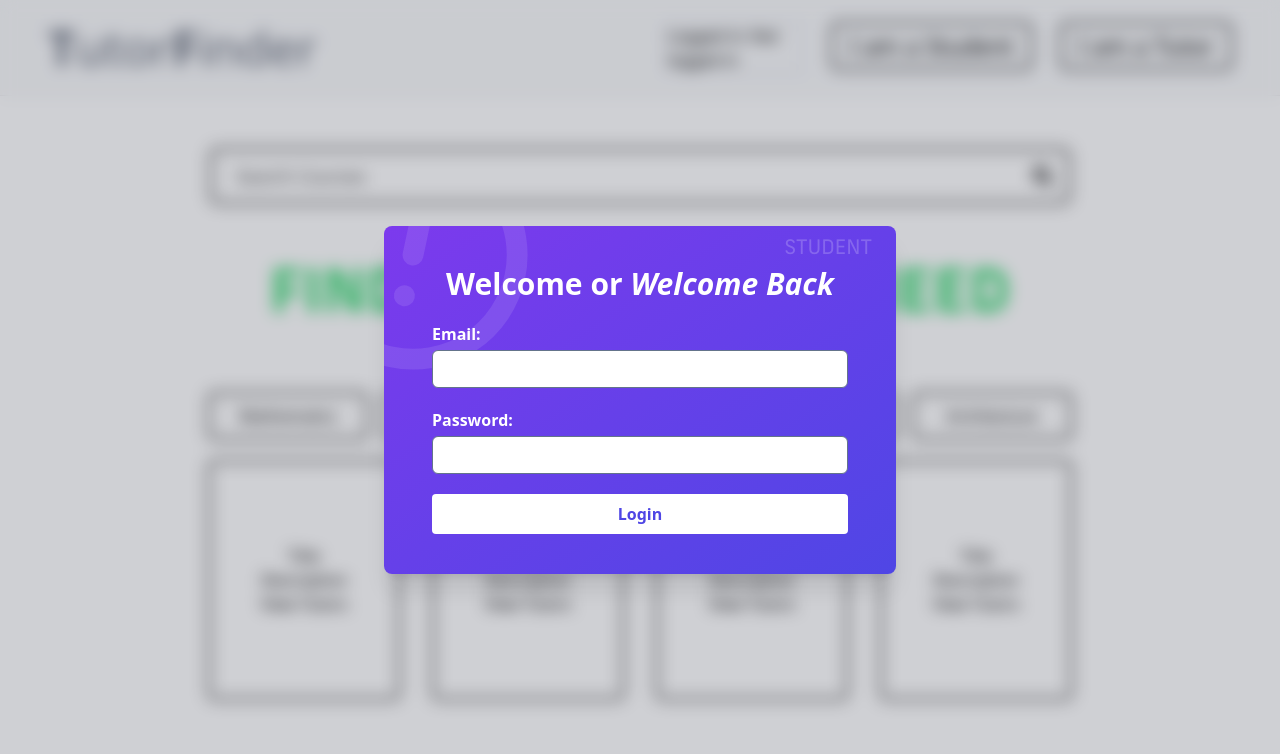
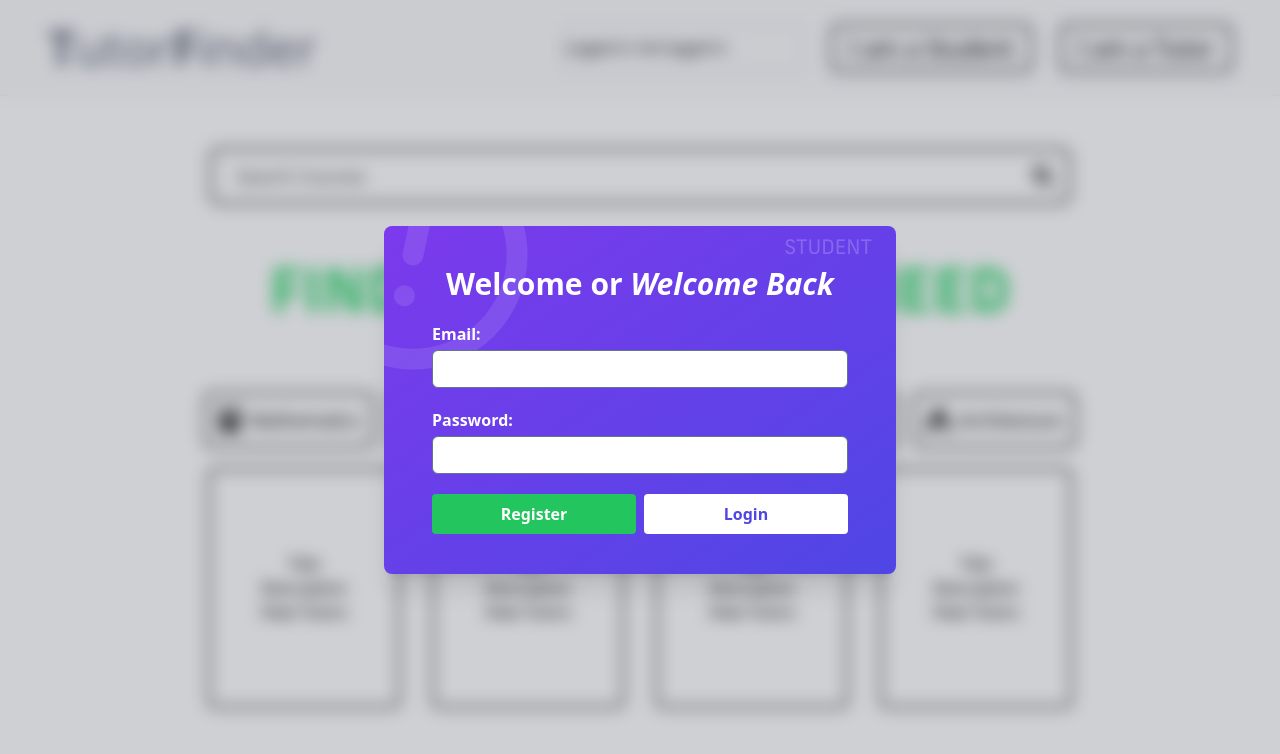
Before and after one commit to HighDeFing/ShellhacksProject, a React (Vite) app in the folder frontend/: page / in a window 1280 px wide. Both pictures are taken after a click on the button "I am a Student". Shown: the top 754 px of the page. Built offline with nearby package versions, Linux system fonts and the light colour scheme.

Commit message:
feat: modified modal register/login buttons and create subjectselection component

```diff
--- a/frontend/src/components/CardContainer.jsx
+++ b/frontend/src/components/CardContainer.jsx
@@ -1,18 +1,11 @@
 import { Link } from "react-router-dom";
 import CourseCard from "./CourseCard";
-import CourseTag from "./CourseTag";
+import SubjectSelection from "./SubjectSelection";
 
 const CardContainer = () => {
   return (
     <div className="h-auto w-full">
-      {/* CourseTag Container */}
-      <div className="flex w-full items-center justify-center space-x-4 pb-5 pt-14">
-        <CourseTag subject={"Mathematics"} />
-        <CourseTag subject={"Chemistry"} />
-        <CourseTag subject={"Computer Science"} />
-        <CourseTag subject={"Health"} />
-        <CourseTag subject={"Architecture"} />
-      </div>
+      <SubjectSelection />
       {/* Change to Grid to allow 4 per row */}
       <div className="flex w-full flex-wrap justify-center space-x-8">
         <Link to="/course">
--- a/frontend/src/components/CourseTag.jsx
+++ /dev/null
@@ -1,9 +0,0 @@
-const CourseTag = ({ subject }) => {
-  return (
-    <div className="flex h-12 w-40 items-center justify-center rounded-md border-2 border-black">
-      <h1>{subject}</h1>
-    </div>
-  );
-};
-
-export default CourseTag;
--- a/frontend/src/components/Header.jsx
+++ b/frontend/src/components/Header.jsx
@@ -14,6 +14,15 @@ const Header = () => {
     }
   }, []);
 
+  // Handle user logout
+  const handleLogout = () => {
+    // Clear the token from localStorage
+    localStorage.removeItem("authToken");
+    // Update the authToken state to null
+    setAuthToken(null);
+    console.log("User logged out");
+  };
+
   return (
     <div className="bg h-24 w-full border-b border-black border-opacity-5 bg-gray-50">
       <div className="flex h-full w-full items-center justify-between px-12">
@@ -24,12 +33,34 @@ const Header = () => {
         </Link>
         <div className="flex space-x-7">
           {/* Show token or "Not logged in" */}
-          <p className="w-[15ch] overflow-hidden border-2">
+          <p className="flex h-12 w-[30ch] items-center overflow-hidden text-ellipsis whitespace-nowrap border-2 text-sm">
             Logged in: {authToken ? authToken : "Not logged in"}
           </p>
 
-          <Modal role="student" buttonText="I am a Student" />
-          <Modal role="tutor" buttonText="I am a Tutor" />
+          {/* If user is logged in, show logout on the left and profile on the right, otherwise show modals */}
+          {authToken ? (
+            <>
+              {/* Logout button on the left */}
+              <button
+                onClick={handleLogout}
+                className="flex h-12 items-center justify-center rounded-md border-2 border-black px-4 py-2 text-2xl hover:bg-red-600 hover:text-white"
+              >
+                Logout
+              </button>
+
+              {/* Profile button on the right */}
+              <Link to="/profile">
+                <button className="flex h-12 items-center justify-center rounded-md border-2 border-black px-4 py-2 text-2xl hover:bg-gray-700 hover:text-white">
+                  Profile
+                </button>
+              </Link>
+            </>
+          ) : (
+            <>
+              <Modal role="student" buttonText="I am a Student" />
+              <Modal role="tutor" buttonText="I am a Tutor" />
+            </>
+          )}
         </div>
       </div>
     </div>
--- a/frontend/src/components/LoginForm.jsx
+++ b/frontend/src/components/LoginForm.jsx
@@ -11,7 +11,6 @@ const LoginForm = ({ role, setIsOpen }) => {
     setError(""); // Reset error state before request
 
     try {
-      console.log(JSON.stringify({ email, password, role }));
       const response = await fetch("http://localhost:3000/api/login", {
         method: "POST",
         headers: {
@@ -30,11 +29,36 @@ const LoginForm = ({ role, setIsOpen }) => {
       // Store the token in localStorage
       localStorage.setItem("authToken", data.token);
 
-      // Verify that the token is being saved
-      console.log(
-        "Token saved to localStorage:",
-        localStorage.getItem("authToken")
-      );
+      // Close the modal
+      setIsOpen(false);
+    } catch (error) {
+      setError(error.message); // Show error message
+    }
+  };
+
+  // Handle registration submission
+  const handleRegisterSubmit = async (e) => {
+    e.preventDefault();
+    setError(""); // Reset error state before request
+
+    try {
+      const response = await fetch("http://localhost:3000/api/register", {
+        method: "POST",
+        headers: {
+          "Content-Type": "application/json",
+        },
+        body: JSON.stringify({ email, password, role }),
+      });
+
+      if (!response.ok) {
+        throw new Error("Registration failed");
+      }
+
+      const data = await response.json();
+      console.log("Registration successful", data);
+
+      // Store the token or handle registration as needed
+      localStorage.setItem("authToken", data.token);
 
       // Close the modal
       setIsOpen(false);
@@ -56,7 +80,7 @@ const LoginForm = ({ role, setIsOpen }) => {
       <div className="flex w-full max-w-md flex-col justify-center gap-2 rounded-lg p-4 align-middle">
         {error && <p className="text-red-500">{error}</p>}
 
-        <form onSubmit={handleLoginSubmit} className="space-y-5">
+        <form className="space-y-5">
           <div>
             <label htmlFor="login_email" className="block font-bold text-white">
               Email:
@@ -90,8 +114,19 @@ const LoginForm = ({ role, setIsOpen }) => {
 
           {/* Buttons */}
           <div className="mt-4 flex w-auto gap-2">
+            {/* Register Button */}
             <button
               type="submit"
+              onClick={handleRegisterSubmit}
+              className="w-full rounded bg-green-500 py-2 font-semibold text-white transition-opacity hover:bg-green-600"
+            >
+              Register
+            </button>
+
+            {/* Login Button */}
+            <button
+              type="submit"
+              onClick={handleLoginSubmit}
               className="w-full rounded bg-white py-2 font-semibold text-indigo-600 transition-opacity hover:opacity-90"
             >
               Login
--- /dev/null
+++ b/frontend/src/components/Profile.jsx
@@ -0,0 +1,25 @@
+import { useState, useEffect } from "react";
+
+const Profile = () => {
+  const [authToken, setAuthToken] = useState(null);
+
+  useEffect(() => {
+    // Retrieve the stored token from localStorage
+    const token = localStorage.getItem("authToken");
+    if (token) {
+      setAuthToken(token);
+      console.log("Token retrieved from localStorage:", token); // Debugging
+    }
+  }, []);
+
+  return (
+    <div className="flex h-screen w-auto flex-col items-center justify-center border-2">
+      <h1 className="text-5xl">Profile</h1>
+      <p className="w-1/2 overflow-hidden overflow-ellipsis whitespace-nowrap text-wrap border-2 text-2xl">
+        Your token is: {authToken}
+      </p>
+    </div>
+  );
+};
+
+export default Profile;
--- /dev/null
+++ b/frontend/src/components/SubjectSelection.jsx
@@ -0,0 +1,36 @@
+import React from "react";
+import {
+  FaCalculator,
+  FaFlask,
+  FaLaptopCode,
+  FaHeartbeat,
+  FaDraftingCompass,
+} from "react-icons/fa";
+
+const SubjectSelection = () => {
+  // Map the subjects to their corresponding icons
+  const subjects = [
+    { name: "Mathematics", icon: FaCalculator },
+    { name: "Chemistry", icon: FaFlask },
+    { name: "Computer Science", icon: FaLaptopCode },
+    { name: "Health", icon: FaHeartbeat },
+    { name: "Architecture", icon: FaDraftingCompass },
+  ];
+
+  return (
+    <div className="flex w-full items-center justify-center space-x-4 pb-5 pt-14">
+      {subjects.map((subject) => (
+        <div
+          key={subject.name}
+          className="course-tag flex items-center gap-2 rounded-lg border-2 border-black p-3"
+        >
+          <subject.icon className="text-2xl" /> {/* Icon size */}
+          <span className="text-lg font-medium">{subject.name}</span>{" "}
+          {/* Subject text */}
+        </div>
+      ))}
+    </div>
+  );
+};
+
+export default SubjectSelection;
--- a/frontend/src/main.jsx
+++ b/frontend/src/main.jsx
@@ -9,6 +9,7 @@ import TutorList from "./components/TutorList.jsx";
 import Login from "./components/LoginForm.jsx";
 import Modal from "./components/Modal.jsx";
 import TutorCard from "./components/TutorCard.jsx";
+import Profile from "./components/Profile.jsx";
 
 const router = createBrowserRouter([
   {
@@ -31,6 +32,10 @@ const router = createBrowserRouter([
         path: "/tutor/:id",
         element: <TutorCard />,
       },
+      {
+        path: "/profile",
+        element: <Profile />,
+      },
     ],
   },
 ]);
```
